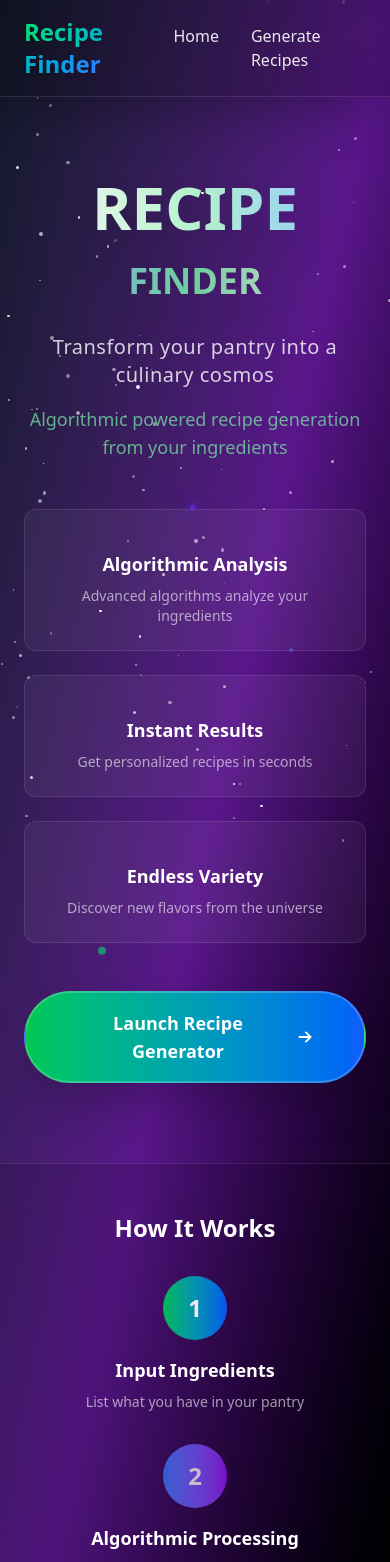
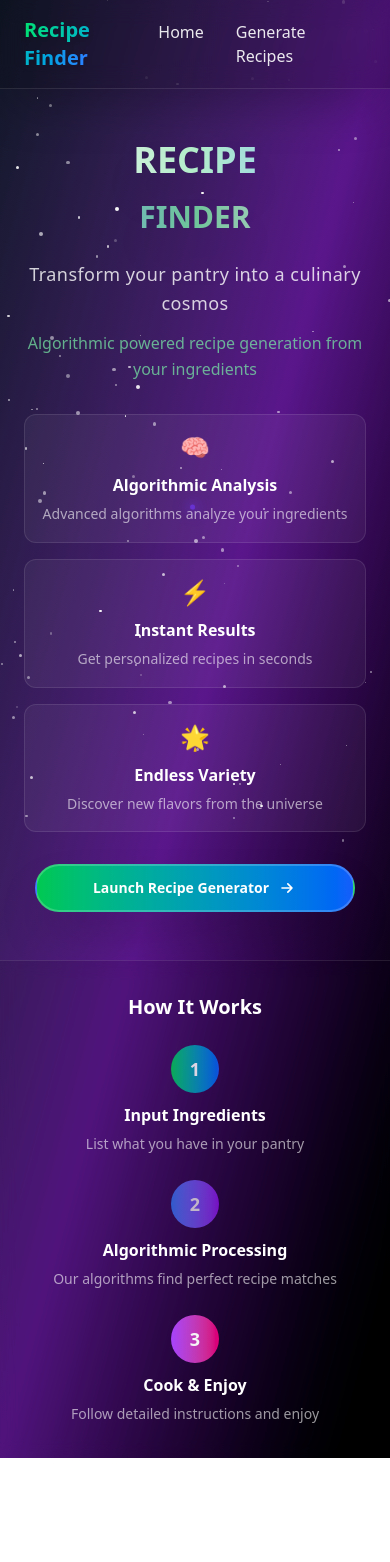
Before and after one commit to saad-NB/recipefinder, a Next.js app: page / in a window 390 px wide. Shown: the top 1562 px of the page. After the commit the page ends 1458 px from the top, so only its background shows below. Built offline with nearby package versions, Linux system fonts and the light colour scheme.

Commit message:
This is the Functional release of the application, all major changes are done including the ui/ux for mobile devices and computers, the application is now ready for production and can be deployed.This would be the final version unless there are any major bugs or issues that need to be fixed.

```diff
--- a/src/app/api/togetrecipes/route.js
+++ b/src/app/api/togetrecipes/route.js
@@ -6,7 +6,7 @@ export async function POST(request) {
 
 
   // Build Spoonacular API URL
-  const spoonacularUrl = `https://api.spoonacular.com/recipes/findByIngredients?ingredients=${ingredients.join(',')}&number=10&apiKey=${process.env.SPOONACULAR_API_KEY}`;
+  const spoonacularUrl = `https://api.spoonacular.com/recipes/findByIngredients?ingredients=${ingredients.join(',')}&number=80&apiKey=${process.env.SPOONACULAR_API_KEY}`;
 
   // Make the request to Spoonacular
   const response = await fetch(spoonacularUrl);
--- a/src/app/components/Navbar.js
+++ b/src/app/components/Navbar.js
@@ -5,7 +5,7 @@ export default function Navbar() {
   return (
     <nav className="relative z-50 backdrop-blur-md bg-black/20 border-b border-white/10 shadow-2xl">
       <div className="container mx-auto flex justify-between items-center px-6 py-4">
-        <h1 className="text-2xl font-bold text-white drop-shadow-lg">
+        <h1 className="text-xl font-bold text-white drop-shadow-lg">
           <span className="bg-gradient-to-r from-green-400 to-blue-500 bg-clip-text text-transparent">
             Recipe Finder
           </span>
--- a/src/app/components/pantry.js
+++ b/src/app/components/pantry.js
@@ -62,7 +62,7 @@ export default function Pantry() {
         </div>
 
         {/* Input Section */}
-        <div className="backdrop-blur-md bg-white/10 rounded-2xl p-8 border border-white/20 shadow-2xl mb-8 animate-slide-up">
+        <div className="backdrop-blur-md bg-white/10 rounded-2xl p-3 border border-white/20 shadow-2xl mb-8 animate-slide-up">
           <h2 className="text-2xl font-bold text-white mb-6 flex items-center gap-3">
             Your ingredients
           </h2>
@@ -80,9 +80,9 @@ export default function Pantry() {
               onClick={handleAdd}
               className="group bg-gradient-to-r from-green-500 to-blue-600 hover:from-green-400 hover:to-blue-500 text-white px-6 py-3 rounded-xl font-semibold transition-all duration-300 hover:scale-105 shadow-lg hover:shadow-green-500/25"
             >
-              <span className="flex items-center gap-2">
+              <span className="flex items-center gap-1">
                 Add
-                <svg className="w-4 h-4 transition-transform duration-300 group-hover:rotate-180" fill="none" stroke="currentColor" viewBox="0 0 24 24">
+                <svg className="w-0.5 h-4 transition-transform duration-300 group-hover:rotate-180" fill="none" stroke="currentColor" viewBox="0 0 24 24">
                   <path strokeLinecap="round" strokeLinejoin="round" strokeWidth="2" d="M12 6v6m0 0v6m0-6h6m-6 0H6"></path>
                 </svg>
               </span>
--- a/src/app/page.js
+++ b/src/app/page.js
@@ -5,56 +5,56 @@ import Link from "next/link";
 
 export default function Home() {
   return (
-    <div className="min-h-screen relative z-10 flex flex-col">
+    <div className="min-h-screen relative z-10 flex flex-col overflow-x-hidden">
       {/* Hero Section */}
-      <section className="flex-1 flex items-center justify-center px-6 py-20">
-        <div className="max-w-4xl mx-auto text-center">
+      <section className="flex-1 flex items-center justify-center px-4 sm:px-6 py-12 sm:py-20">
+        <div className="max-w-4xl mx-auto text-center w-full">
           {/* Animated Main Title */}
-          <div className="mb-8 animate-fade-in">
-            <h1 className="text-6xl md:text-8xl font-bold mb-6 bg-gradient-to-r from-white via-green-200 to-blue-300 bg-clip-text text-transparent drop-shadow-2xl animate-pulse-slow">
+          <div className="mb-6 sm:mb-8 animate-fade-in">
+            <h1 className="text-4xl sm:text-5xl md:text-6xl lg:text-8xl font-bold mb-4 sm:mb-6 bg-gradient-to-r from-white via-green-200 to-blue-300 bg-clip-text text-transparent drop-shadow-2xl animate-pulse-slow leading-tight">
               RECIPE
             </h1>
-            <h2 className="text-4xl md:text-6xl font-bold mb-8 bg-gradient-to-r from-blue-300 via-green-300 to-white bg-clip-text text-transparent drop-shadow-2xl animate-pulse-slow-delay">
+            <h2 className="text-3xl sm:text-4xl md:text-5xl lg:text-6xl font-bold mb-6 sm:mb-8 bg-gradient-to-r from-blue-300 via-green-300 to-white bg-clip-text text-transparent drop-shadow-2xl animate-pulse-slow-delay leading-tight">
               FINDER
             </h2>
           </div>
 
           {/* Subtitle with typing effect */}
-          <div className="mb-12 animate-slide-up">
-            <p className="text-xl md:text-2xl text-white/80 mb-4 font-light tracking-wide">
+          <div className="mb-8 sm:mb-12 animate-slide-up px-2">
+            <p className="text-lg sm:text-xl md:text-2xl text-white/80 mb-3 sm:mb-4 font-light tracking-wide leading-relaxed">
               Transform your pantry into a culinary cosmos
             </p>
-            <p className="text-lg md:text-xl text-green-300/70 font-medium">
+            <p className="text-base sm:text-lg md:text-xl text-green-300/70 font-medium leading-relaxed">
               Algorithmic powered recipe generation from your ingredients
             </p>
           </div>
 
           {/* Feature Cards */}
-          <div className="grid md:grid-cols-3 gap-6 mb-12 animate-fade-in-delay">
-            <div className="backdrop-blur-sm bg-white/5 rounded-xl p-6 border border-white/10 hover:border-green-400/30 transition-all duration-500 hover:scale-105 hover:bg-white/10 group">
-              <div className="text-3xl mb-4 group-hover:animate-bounce"></div>
-              <h3 className="text-lg font-semibold text-white mb-2">Algorithmic Analysis</h3>
-              <p className="text-white/60 text-sm">Advanced algorithms analyze your ingredients</p>
+          <div className="grid grid-cols-1 sm:grid-cols-2 md:grid-cols-3 gap-4 sm:gap-6 mb-8 sm:mb-12 animate-fade-in-delay px-2">
+            <div className="backdrop-blur-sm bg-white/5 rounded-xl p-4 sm:p-6 border border-white/10 hover:border-green-400/30 transition-all duration-500 hover:scale-105 hover:bg-white/10 group">
+              <div className="text-2xl sm:text-3xl mb-3 sm:mb-4 group-hover:animate-bounce">🧠</div>
+              <h3 className="text-base sm:text-lg font-semibold text-white mb-2 leading-tight">Algorithmic Analysis</h3>
+              <p className="text-white/60 text-sm leading-relaxed">Advanced algorithms analyze your ingredients</p>
             </div>
-            <div className="backdrop-blur-sm bg-white/5 rounded-xl p-6 border border-white/10 hover:border-blue-400/30 transition-all duration-500 hover:scale-105 hover:bg-white/10 group">
-              <div className="text-3xl mb-4 group-hover:animate-bounce"></div>
-              <h3 className="text-lg font-semibold text-white mb-2">Instant Results</h3>
-              <p className="text-white/60 text-sm">Get personalized recipes in seconds</p>
+            <div className="backdrop-blur-sm bg-white/5 rounded-xl p-4 sm:p-6 border border-white/10 hover:border-blue-400/30 transition-all duration-500 hover:scale-105 hover:bg-white/10 group">
+              <div className="text-2xl sm:text-3xl mb-3 sm:mb-4 group-hover:animate-bounce">⚡</div>
+              <h3 className="text-base sm:text-lg font-semibold text-white mb-2 leading-tight">Instant Results</h3>
+              <p className="text-white/60 text-sm leading-relaxed">Get personalized recipes in seconds</p>
             </div>
-            <div className="backdrop-blur-sm bg-white/5 rounded-xl p-6 border border-white/10 hover:border-purple-400/30 transition-all duration-500 hover:scale-105 hover:bg-white/10 group">
-              <div className="text-3xl mb-4 group-hover:animate-bounce"></div>
-              <h3 className="text-lg font-semibold text-white mb-2">Endless Variety</h3>
-              <p className="text-white/60 text-sm">Discover new flavors from the universe</p>
+            <div className="backdrop-blur-sm bg-white/5 rounded-xl p-4 sm:p-6 border border-white/10 hover:border-purple-400/30 transition-all duration-500 hover:scale-105 hover:bg-white/10 group sm:col-span-2 md:col-span-1">
+              <div className="text-2xl sm:text-3xl mb-3 sm:mb-4 group-hover:animate-bounce">🌟</div>
+              <h3 className="text-base sm:text-lg font-semibold text-white mb-2 leading-tight">Endless Variety</h3>
+              <p className="text-white/60 text-sm leading-relaxed">Discover new flavors from the universe</p>
             </div>
           </div>
 
           {/* Call to Action Button */}
-          <div className="animate-bounce-in">
+          <div className="animate-bounce-in px-4">
             <Link href="/generaterecipes">
-              <button className="group relative px-12 py-4 bg-gradient-to-r from-green-500 to-blue-600 rounded-full text-white font-bold text-lg shadow-2xl hover:shadow-green-500/25 transition-all duration-500 hover:scale-110 hover:from-green-400 hover:to-blue-500 border-2 border-white/20 hover:border-white/40">
-                <span className="relative z-10 flex items-center gap-3">
-                  Launch Recipe Generator
-                  <svg className="w-6 h-6 transition-transform duration-300 group-hover:translate-x-2" fill="none" stroke="currentColor" viewBox="0 0 24 24">
+              <button className="group relative px-6 sm:px-8 md:px-12 py-3 sm:py-4 bg-gradient-to-r from-green-500 to-blue-600 rounded-full text-white font-bold text-base sm:text-lg shadow-2xl hover:shadow-green-500/25 transition-all duration-500 hover:scale-110 hover:from-green-400 hover:to-blue-500 border-2 border-white/20 hover:border-white/40 w-full max-w-xs sm:max-w-sm md:max-w-none md:w-auto">
+                <span className="relative z-10 flex items-center justify-center gap-2 sm:gap-3">
+                  <span className="text-sm sm:text-base md:text-lg">Launch Recipe Generator</span>
+                  <svg className="w-5 h-5 sm:w-6 sm:h-6 transition-transform duration-300 group-hover:translate-x-2 flex-shrink-0" fill="none" stroke="currentColor" viewBox="0 0 24 24">
                     <path strokeLinecap="round" strokeLinejoin="round" strokeWidth="2" d="M13 7l5 5m0 0l-5 5m5-5H6"></path>
                   </svg>
                 </span>
@@ -64,39 +64,39 @@ export default function Home() {
           </div>
 
           {/* Floating particles for extra effect */}
-          <div className="absolute top-1/2 left-1/4 w-2 h-2 bg-green-400 rounded-full animate-float opacity-60"></div>
-          <div className="absolute top-1/3 right-1/4 w-1 h-1 bg-blue-400 rounded-full animate-float-delay opacity-40"></div>
-          <div className="absolute bottom-1/3 left-1/3 w-1.5 h-1.5 bg-purple-400 rounded-full animate-float-slow opacity-50"></div>
+          <div className="absolute top-1/2 left-1/4 w-2 h-2 bg-green-400 rounded-full animate-float opacity-60 hidden sm:block"></div>
+          <div className="absolute top-1/3 right-1/4 w-1 h-1 bg-blue-400 rounded-full animate-float-delay opacity-40 hidden sm:block"></div>
+          <div className="absolute bottom-1/3 left-1/3 w-1.5 h-1.5 bg-purple-400 rounded-full animate-float-slow opacity-50 hidden sm:block"></div>
         </div>
       </section>
 
       {/* Bottom Section - How it works */}
-      <section className="px-6 py-12 backdrop-blur-sm bg-black/10 border-t border-white/10">
-        <div className="max-w-4xl mx-auto text-center">
-          <h3 className="text-2xl font-bold text-white mb-8 animate-fade-in">
+      <section className="px-4 sm:px-6 py-8 sm:py-12 backdrop-blur-sm bg-black/10 border-t border-white/10">
+        <div className="max-w-4xl mx-auto text-center w-full">
+          <h3 className="text-xl sm:text-2xl font-bold text-white mb-6 sm:mb-8 animate-fade-in">
             How It Works
           </h3>
-          <div className="grid md:grid-cols-3 gap-8 animate-slide-up">
+          <div className="grid grid-cols-1 sm:grid-cols-2 md:grid-cols-3 gap-6 sm:gap-8 animate-slide-up">
             <div className="flex flex-col items-center">
-              <div className="w-16 h-16 bg-gradient-to-r from-green-500 to-blue-600 rounded-full flex items-center justify-center mb-4 animate-pulse">
-                <span className="text-2xl font-bold text-white">1</span>
+              <div className="w-12 h-12 sm:w-16 sm:h-16 bg-gradient-to-r from-green-500 to-blue-600 rounded-full flex items-center justify-center mb-3 sm:mb-4 animate-pulse flex-shrink-0">
+                <span className="text-lg sm:text-2xl font-bold text-white">1</span>
               </div>
-              <h4 className="text-lg font-semibold text-white mb-2">Input Ingredients</h4>
-              <p className="text-white/60 text-sm">List what you have in your pantry</p>
+              <h4 className="text-base sm:text-lg font-semibold text-white mb-2 leading-tight text-center">Input Ingredients</h4>
+              <p className="text-white/60 text-sm text-center leading-relaxed">List what you have in your pantry</p>
             </div>
             <div className="flex flex-col items-center">
-              <div className="w-16 h-16 bg-gradient-to-r from-blue-500 to-purple-600 rounded-full flex items-center justify-center mb-4 animate-pulse-delay">
-                <span className="text-2xl font-bold text-white">2</span>
+              <div className="w-12 h-12 sm:w-16 sm:h-16 bg-gradient-to-r from-blue-500 to-purple-600 rounded-full flex items-center justify-center mb-3 sm:mb-4 animate-pulse-delay flex-shrink-0">
+                <span className="text-lg sm:text-2xl font-bold text-white">2</span>
               </div>
-              <h4 className="text-lg font-semibold text-white mb-2">Algorithmic Processing</h4>
-              <p className="text-white/60 text-sm">Our algorithms find perfect recipe matches</p>
+              <h4 className="text-base sm:text-lg font-semibold text-white mb-2 leading-tight text-center">Algorithmic Processing</h4>
+              <p className="text-white/60 text-sm text-center leading-relaxed">Our algorithms find perfect recipe matches</p>
             </div>
-            <div className="flex flex-col items-center">
-              <div className="w-16 h-16 bg-gradient-to-r from-purple-500 to-pink-600 rounded-full flex items-center justify-center mb-4 animate-pulse-slow">
-                <span className="text-2xl font-bold text-white">3</span>
+            <div className="flex flex-col items-center sm:col-span-2 md:col-span-1">
+              <div className="w-12 h-12 sm:w-16 sm:h-16 bg-gradient-to-r from-purple-500 to-pink-600 rounded-full flex items-center justify-center mb-3 sm:mb-4 animate-pulse-slow flex-shrink-0">
+                <span className="text-lg sm:text-2xl font-bold text-white">3</span>
               </div>
-              <h4 className="text-lg font-semibold text-white mb-2">Cook & Enjoy</h4>
-              <p className="text-white/60 text-sm">Follow detailed instructions and enjoy</p>
+              <h4 className="text-base sm:text-lg font-semibold text-white mb-2 leading-tight text-center">Cook & Enjoy</h4>
+              <p className="text-white/60 text-sm text-center leading-relaxed">Follow detailed instructions and enjoy</p>
             </div>
           </div>
         </div>
```
